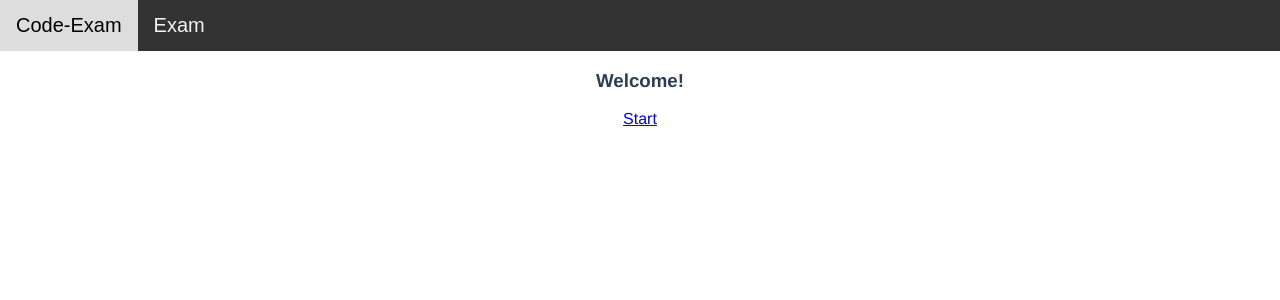
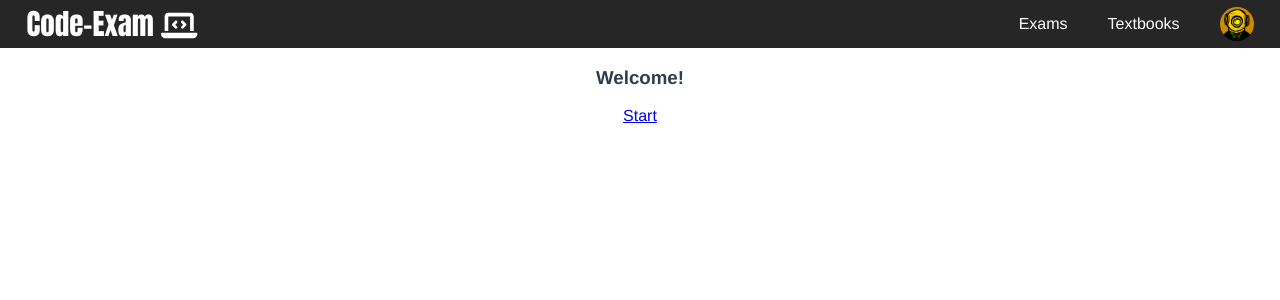
Before and after one commit to whopper1962/code-exam-app-frontend, a Vue app: page / in a window 1280 px wide. Shown: the top 300 px of the page. Built offline with nearby package versions, Linux system fonts and the light colour scheme.

Commit message:
fix navigation bar design

```diff
--- a/src/App.vue
+++ b/src/App.vue
@@ -1,6 +1,6 @@
 <template>
   <div id="app">
-    <HeaderView/>
+    <NavigationBar/>
     <div class="main-content">
       <router-view/>
     </div>
@@ -8,11 +8,11 @@
 </template>
 
 <script>
-import HeaderView from '@/components/HeaderView';
+import NavigationBar from '@/components/NavigationBar';
 
 export default {
   components: {
-    HeaderView
+    NavigationBar
   }
 }
 </script>
--- a/src/components/HeaderView.vue
+++ /dev/null
@@ -1,68 +0,0 @@
-<template>
-<div class="topnav">
-  <router-link
-    class="main-title"
-    :to="{
-      name: 'WELCOME_VIEW'
-    }"
-  >
-    Code-Exam
-  </router-link>
-  <router-link
-    v-for="(item, index) in headerItems"
-    :key="`item_${index}`"
-    :to="{
-      name: item.name
-    }"
-  >
-    {{ item.label }}
-  </router-link>
-</div>
-</template>
-
-<script>
-export default {
-  data () {
-    return {};
-  },
-  computed: {
-    headerItems () {
-      return [
-        {
-          name: 'EXAM_VIEW',
-          label: 'Exam'
-        }
-      ];
-    }
-  },
-  methods: {}
-}
-</script>
-
-<style scoped>
-.topnav {
-  margin: 0;
-  overflow: hidden;
-  background-color: #333;
-  font-family: Arial, Helvetica, sans-serif;
-}
-
-.topnav a {
-  float: left;
-  color: #f2f2f2;
-  text-align: center;
-  padding: 14px 16px;
-  text-decoration: none;
-  font-size: 20px;
-}
-
-.topnav a:hover {
-  background-color: #ddd;
-  color: black;
-}
-
-.topnav a.active {
-  background-color: #04AA6D;
-  color: white;
-}
-</style>
--- /dev/null
+++ b/src/components/NavigationBar.vue
@@ -0,0 +1,163 @@
+<template>
+  <section class="navigation">
+    <div class="nav-container">
+      <div class="brand">
+        <router-link
+          class="main-title"
+          :to="{
+            name: 'WELCOME_VIEW'
+          }"
+        >
+          <span class="nav-title">
+            Code-Exam
+            <font-awesome-icon icon="fa-solid fa-laptop-code" />
+          </span>
+        </router-link>
+      </div>
+      <nav>
+        <ul class="nav-list">
+          <li
+            v-for="(item, index) in headerItems"
+            :key="`key_${index}`"
+          >
+            <router-link
+              :key="`item_${index}`"
+              :to="{
+                name: item.name
+              }"
+            >
+              {{ item.label }}
+            </router-link>
+          </li>
+          <li>
+            <div class="profile-icon-wrapper">
+              <img
+                class="profile-icon"
+                src="@/assets/whopper.png"
+              />
+            </div>
+          </li>
+        </ul>
+      </nav>
+    </div>
+  </section>
+</template>
+
+<script>
+export default {
+  data() {
+    return {};
+  },
+  computed: {
+    headerItems() {
+      return [
+        {
+          name: "EXAM_VIEW",
+          label: "Exams",
+        },
+        {
+          name: "EXAM_VIEW",
+          label: "Textbooks",
+        },
+      ];
+    },
+  },
+  methods: {},
+};
+</script>
+
+<style lang="scss" scoped>
+// Navigation Variables
+$content-width: 99%;
+$breakpoint: 799px;
+$nav-height: 6vh;
+$nav-background: #262626;
+$nav-font-color: #ffffff;
+$link-hover-color: rgb(146, 146, 146);
+
+// Outer navigation wrapper
+.navigation {
+  height: $nav-height;
+  background: $nav-background;
+}
+// Logo and branding
+.brand {
+  position: absolute;
+  padding-left: 20px;
+  float: left;
+  line-height: $nav-height;
+  font-size: 1.4em;
+  a,
+  a:visited {
+    color: $nav-font-color;
+    text-decoration: none;
+  }
+}
+// Container with no padding for navbar
+.nav-container {
+  max-width: $content-width;
+  margin: 0 auto;
+}
+// Navigation
+nav {
+  float: right;
+  ul {
+    list-style: none;
+    margin: 0;
+    padding: 0;
+    li {
+      float: left;
+      position: relative;
+      a,
+      a:visited {
+        display: block;
+        padding: 0 20px;
+        line-height: $nav-height;
+        background: $nav-background;
+        color: $nav-font-color;
+        text-decoration: none;
+        &:hover {
+          background: $link-hover-color;
+          color: $nav-font-color;
+        }
+        &:not(:only-child):after {
+          padding-left: 4px;
+          content: " ▾";
+        }
+      }
+      // Dropdown list
+      ul li {
+        min-width: 190px;
+        a {
+          padding: 15px;
+          line-height: 20px;
+        }
+      }
+    }
+  }
+}
+// Page content
+article {
+  max-width: $content-width;
+  margin: 0 auto;
+  padding: 10px;
+}
+.profile-icon-wrapper {
+  height: 5vh;
+  display:flex;
+  align-items: center;
+  justify-content: center
+}
+.profile-icon {
+  cursor: pointer;
+  height: 85%;
+  margin: 15px 20px;
+  margin-top: 30%;
+  border-radius: 50%;
+}
+.nav-title {
+  font-size: 130%;
+  font-family: "Impact";
+  font-weight: bold;
+}
+</style>
--- a/src/views/ExamView.vue
+++ b/src/views/ExamView.vue
@@ -48,7 +48,7 @@ export default {
       exams: [
         {
           title: 'Variable',
-          explanation: 'Solve this quiz.'
+          explanation: 'As in above comment - false alarm. Somewhere between Docker image caching and npm, the sass-loader and node-sass modules were reported as being installed, while not actually being installed. The usual rm node_modules and rebuilding with no cache trick fixed it. As in above comment - false alarm. Somewhere between Docker image caching and npm, the sass-loader and node-sass modules were reported as being installed, while not actually being installed. The usual rm node_modules and rebuilding with no cache trick fixed it. As in above comment - false alarm. Somewhere between Docker image caching and npm, the sass-loader and node-sass modules were reported as being installed, while not actually being installed. The usual rm node_modules and rebuilding with no cache trick fixed it.'
         },
         {
           title: 'Function',
@@ -83,7 +83,7 @@ export default {
       for (let i = 0, len = this.exams.length; i < len; i++) {
         this.inputed.push({
           memo: '',
-          code: 'console.log("Hello World");'
+          code: 'console.log("Hello Code-Exam!");'
         });
       }
     },
```
Also changed, not shown: src/main.js (+6 -2 lines), src/assets/whopper.png (added).
